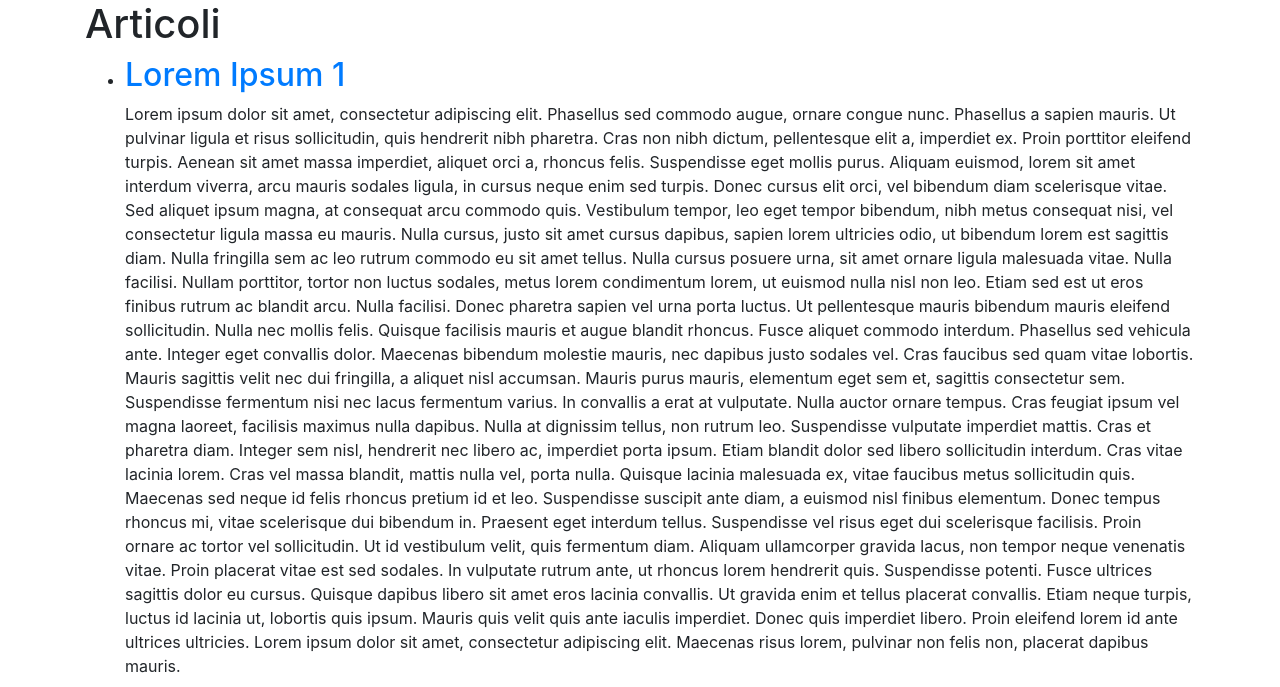
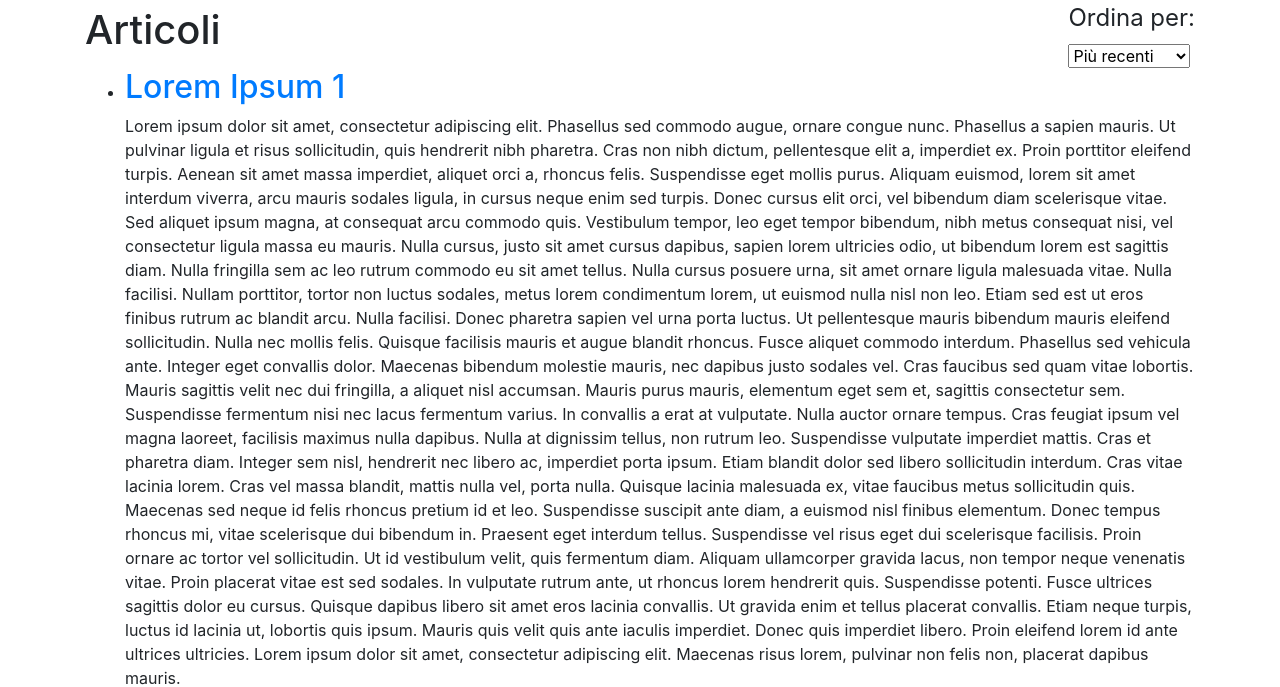
Before and after one commit to ilkamyz/ilcaffeimf, a Django app: page / in a window 1280 px wide. Shown: the part 56-743 px from the top of the page. Run offline with Django 5.2, Linux system fonts and the light colour scheme; data comes from the database, SQL or seed files in the repository; some libraries are stand-ins or nearby versions.

Commit message:
Update lista_articoli.html
aggiunta ordinamento

```diff
--- a/Giornalino/giornalino/articoli/templates/lista_articoli.html
+++ b/Giornalino/giornalino/articoli/templates/lista_articoli.html
@@ -3,7 +3,20 @@
 Articoli
 {% endblock %}
 {% block content %}
-    <h1>Articoli</h1>
+   <div style="display: flex; align-items: center; justify-content: space-between;">
+        <h1>Articoli</h1>
+        <form>
+            <fieldset>
+                <legend>Ordina per: </legend>
+                <select name="ordinamento">
+                    <option selected="selected">Più recenti</option>
+                    <option>Meno recenti</option>
+                    <option>I più piaciuti</option>
+                </select>
+            </fieldset>
+        </form>
+   </div>
+
     <ul>
         {% for articolo in articoli %}
             <li>
```
